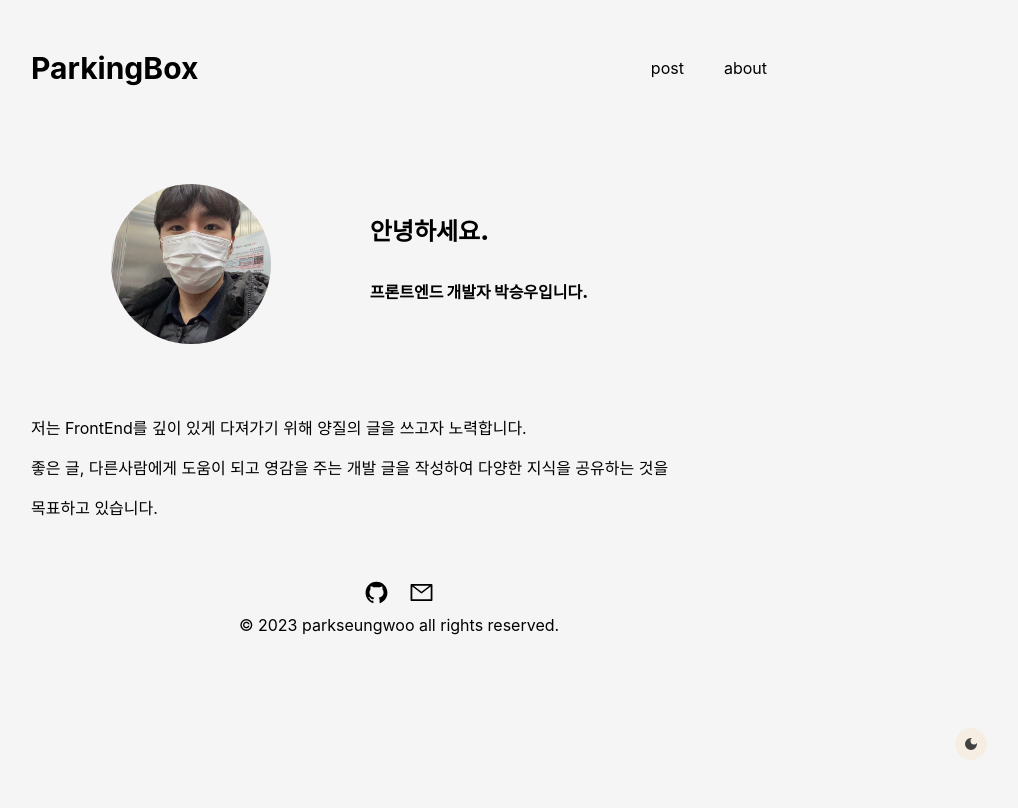
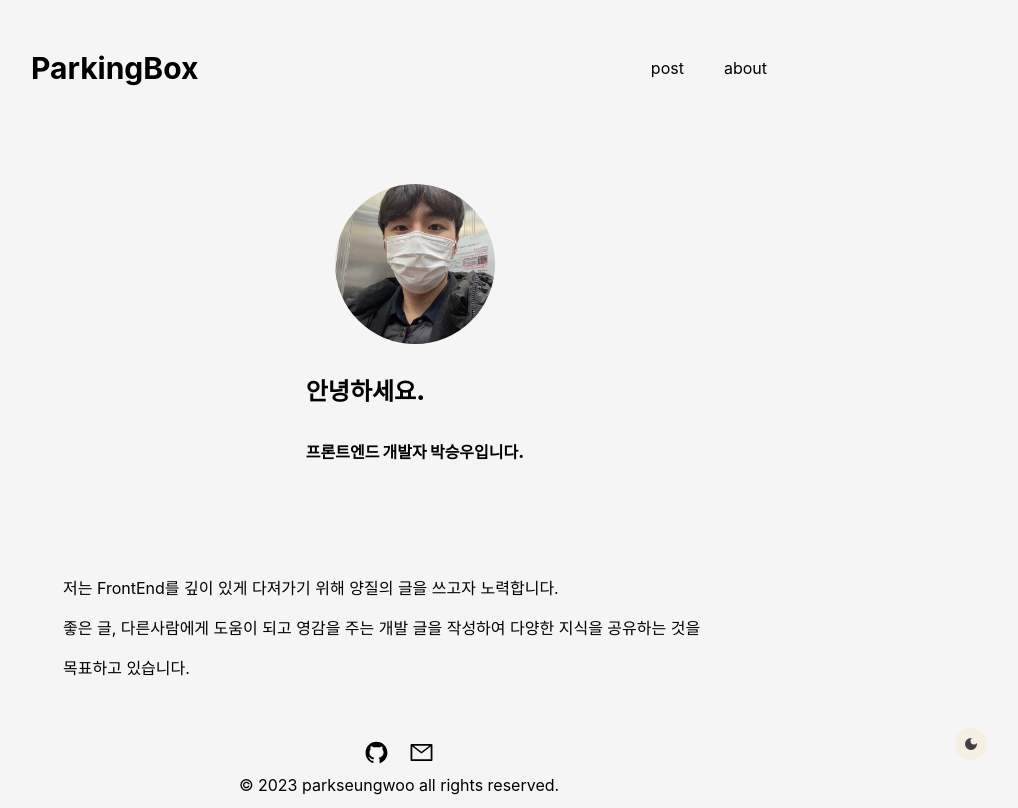
Before and after one commit to parkingbox/Parking-Blog, a Next.js app: page / in a window 1280 px wide. Shown: the whole page, without its empty margins (241-1259 px from the left). Built offline with nearby package versions, Linux system fonts and the light colour scheme; a web font is replaced by a local one.

Commit message:
feat: home 이미지 및 소개 flex 수정

```diff
--- a/src/app/page.tsx
+++ b/src/app/page.tsx
@@ -4,7 +4,7 @@ import Profile from "../../public/Profile.webp";
 export default function Home() {
   return (
     <>
-      <div className="flex mx-auto max-w-xl py-8 ">
+      <div className="sm:flex flex-col mx-auto max-w-xl py-8 pl-8 items-center">
         <Image
           src={Profile}
           quality={100}
@@ -18,7 +18,7 @@ export default function Home() {
           </p>
         </div>
       </div>
-      <div className="py-8">
+      <div className="py-8 pl-8">
         <p className="mb-4">
           저는 FrontEnd를 깊이 있게 다져가기 위해 양질의 글을 쓰고자 노력합니다.
         </p>
```
